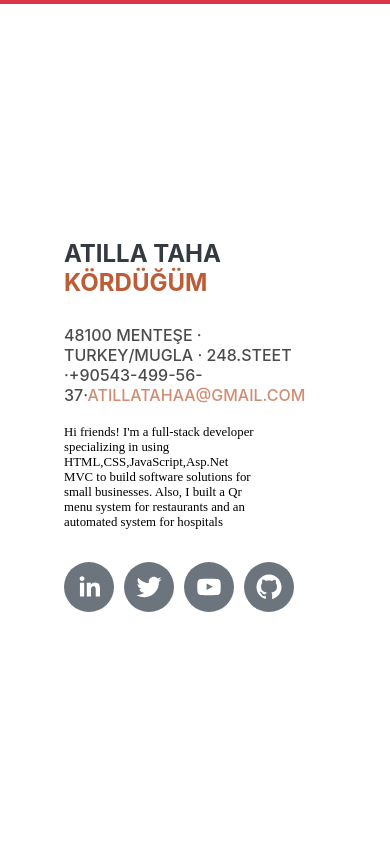
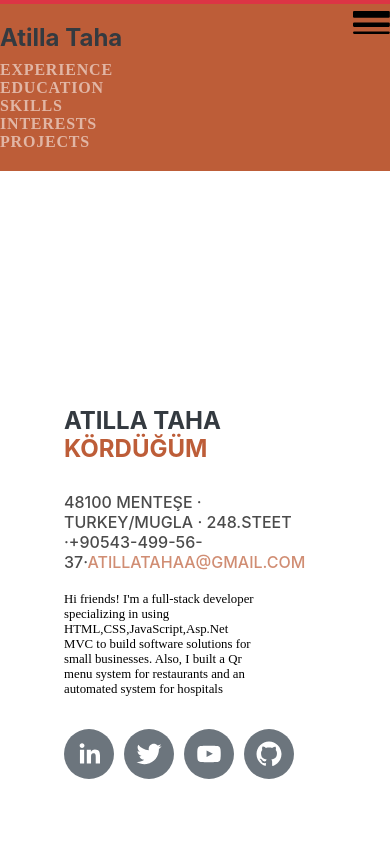
Before and after one commit to AtillaTahak/Resume-React, a React (Create React App) app: page / in a window 390 px wide. Shown: the top 844 px of the page. Built offline with nearby package versions, Linux system fonts and the light colour scheme; no server answers.

Commit message:
made desing for mobile menu

```diff
--- a/src/App.js
+++ b/src/App.js
@@ -2,6 +2,7 @@ import Menu from './components/Menu';
 import Content from './components/Content';
 import GlobalStye from './components/styles/GlobalStyle'
 import { ThemeProvider } from 'styled-components'
+import info from './components/data/data'
 
 
 const theme ={
@@ -14,8 +15,8 @@ function App() {
     <ThemeProvider theme={theme}>
       <div className='App'>
         <GlobalStye />
-        <Menu />
-        <Content />
+        <Menu data={info} />
+        <Content data={info} />
       </div>
 
     </ThemeProvider>
--- a/src/components/Content.js
+++ b/src/components/Content.js
@@ -5,23 +5,22 @@ import Education from './Contents/Education';
 import Skills from './Contents/Skills';
 import Interests from './Contents/Interests';
 import Projects from './Contents/Projects';
-import info from './data/data'
 
 
 
 
-const Content = () => {
+const Content = (props) => {
     return (
         <div className='Content'>
             <About
-                data={info.about} />
+                data={props.data.about} />
             <Experience
-                data={info.experience} />
+                data={props.data.experience} />
             <Education
-                data={info.education} />
+                data={props.data.education} />
             <Skills />
             <Interests
-                data={info.interests} />
+                data={props.data.interests} />
             <Projects />
 
         </div>
--- a/src/components/Menu.js
+++ b/src/components/Menu.js
@@ -1,10 +1,12 @@
 import React from 'react';
 import img from '../img/img.jpg';
-import { Menus, MenusUl, MenusUlLi, MenusUlLiA, MobileMenus } from './styles/Menus.styled'
+import { Menus, MenusUl, MenusUlLi, MenusUlLiA, MobileMenus, MobileMenusUl } from './styles/Menus.styled'
+import { BsBorderWidth } from "react-icons/bs";
 
 
 
-export const Menu = () => {
+
+export const Menu = (props) => {
     return (
         <>
             <Menus>
@@ -18,6 +20,19 @@ export const Menu = () => {
                 </MenusUl>
             </Menus>
             <MobileMenus>
+                <div>
+                    <MobileMenusUl>
+                        <li> <h1>{props.data.about.name}</h1></li>
+                        <li><MenusUlLiA activeClass='active' to="experience" spy={true} smooth={true} duration={1000}>EXPERIENCE</MenusUlLiA></li>
+                        <li><MenusUlLiA activeClass='active' to="education" spy={true} smooth={true} duration={1000}>EDUCATION</MenusUlLiA></li>
+                        <li><MenusUlLiA activeClass='active' to="skills" spy={true} smooth={true} duration={1000}>SKILLS</MenusUlLiA></li>
+                        <li><MenusUlLiA activeClass='active' to="interests" spy={true} smooth={true} duration={1000}>INTERESTS</MenusUlLiA></li>
+                        <li><MenusUlLiA activeClass='active' to="projects" spy={true} smooth={true} duration={1000}>PROJECTS</MenusUlLiA></li>
+
+                    </MobileMenusUl>
+                </div>
+                <BsBorderWidth size="2.3rem" />
+
 
             </MobileMenus>
         </>
--- a/src/components/styles/Menus.styled.js
+++ b/src/components/styles/Menus.styled.js
@@ -11,7 +11,6 @@ export const Menus = styled.nav`
 
 
   @media only screen and(${breakpoint.device.lg}) {
-    display: flex;
   }
 `
 export const MenusUl = styled.ul`
@@ -44,6 +43,25 @@ export const MenusUlLiA = styled(Link)`
 `
 
 export const MobileMenus = styled.nav`
+  display: none;
+  background-color: ${({ theme }) => theme.colors.default};
+  grid-area: 1 / 1 / 2 / 3;
+  justify-content: space-between;
 
-display: none;
+  @media only screen and (${breakpoint.device.sm}) {
+    display: flex;
+  }
+
+
+  @media only screen and(${breakpoint.device.lg}) {
+    display: none;
+  }
 `
+
+export const MobileMenusUl = styled.ul`
+
+margin-top:20px;
+list-style: disc;
+padding-bottom:20px;
+
+`
--- a/src/components/styles/breakpoint.js
+++ b/src/components/styles/breakpoint.js
@@ -9,4 +9,5 @@ const device = {
     lg: `min-width:${size.lg}`,
 }
 
+// eslint-disable-next-line import/no-anonymous-default-export
 export default {size,device};
```
